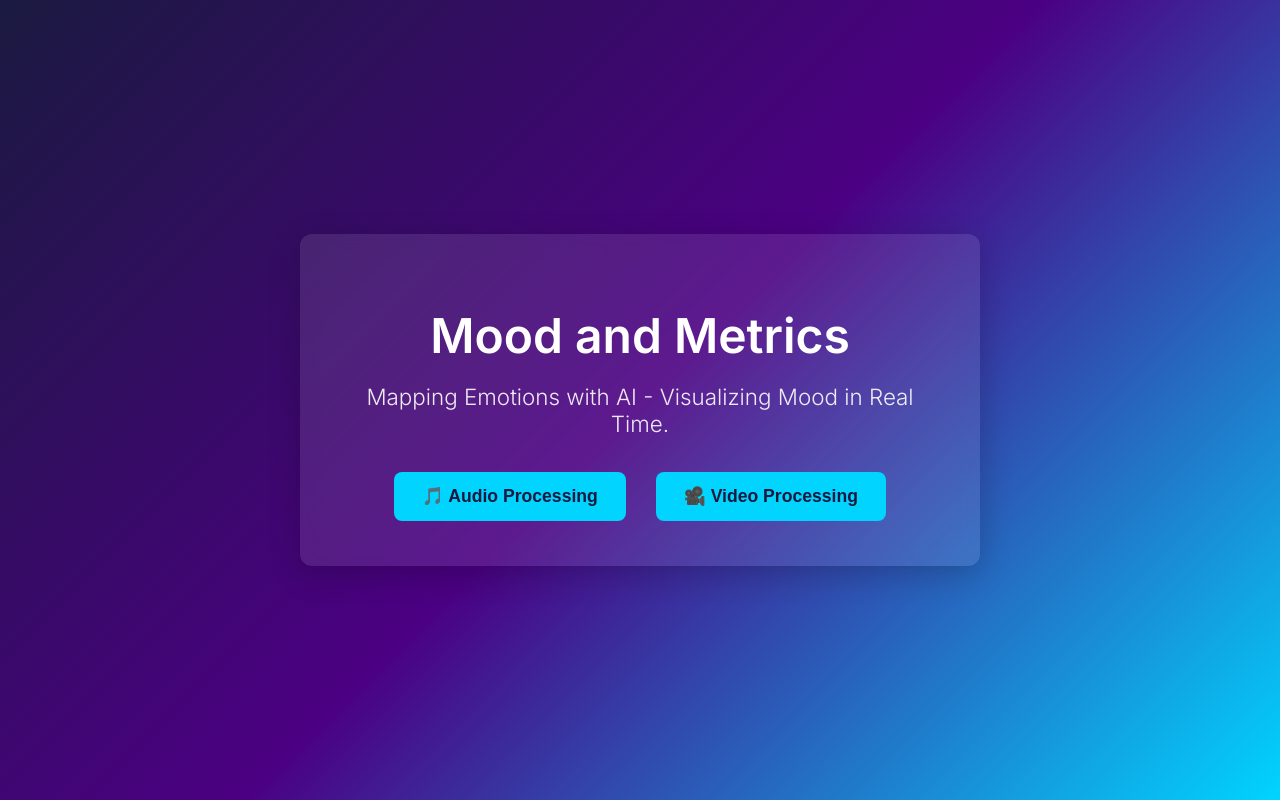
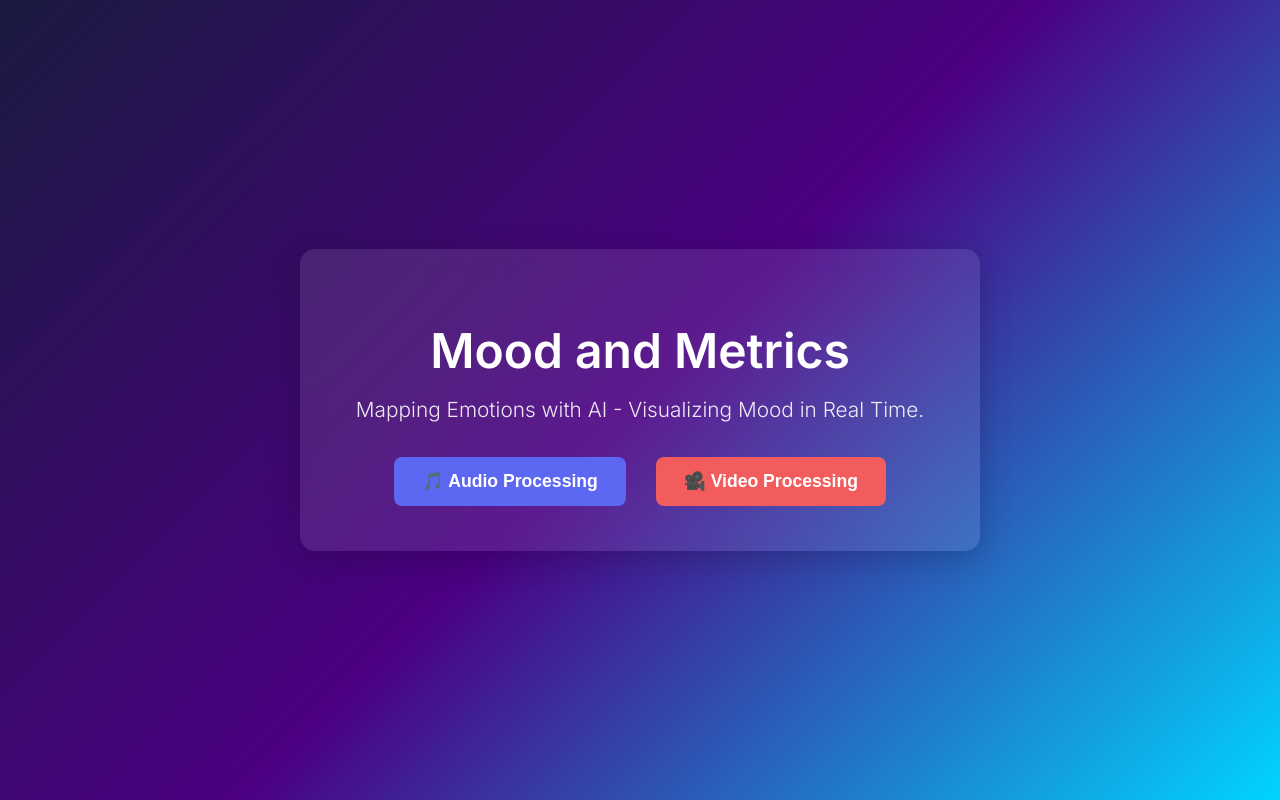
Before and after one commit to corey-shen/stress-level-audio-analysis, a React (Create React App) app in the folder client/: page / in a window 1280 px wide. Built offline with nearby package versions, Linux system fonts and the light colour scheme.

Commit message:
there is no whitespace around the landing page, the AudioProcessing component is not affected

```diff
--- a/client/src/components/LandingPage.css
+++ b/client/src/components/LandingPage.css
@@ -1,45 +1,62 @@
 /* Import Google Font */
 @import url('https://fonts.googleapis.com/css2?family=Inter:wght@300;600&display=swap');
 
-/* Main Container */
+/* Restrict styles to Landing Page only */
 .landing-container {
+  position: fixed; /* Ensures it covers the full screen without margins */
+  top: 0;
+  left: 0;
+  width: 100vw;
+  height: 100vh;
   display: flex;
   flex-direction: column;
   align-items: center;
+  justify-content: center;
   text-align: center;
-  background: rgba(255, 255, 255, 0.1); /* Subtle Glass Effect */
+  background: linear-gradient(135deg, #1a1a40, #4b0082, #00d4ff);
+  font-family: 'Inter', sans-serif;
+  color: white;
+}
+
+/* Inner Content */
+.landing-content {
+  background: rgba(255, 255, 255, 0.1); /* Subtle Glassmorphism effect */
   padding: 40px;
-  border-radius: 12px;
+  border-radius: 15px;
   box-shadow: 0 8px 32px rgba(0, 0, 0, 0.2);
-  backdrop-filter: blur(10px);
+  backdrop-filter: blur(12px);
   max-width: 600px;
   width: 90%;
+  text-align: center;
 }
 
 /* Title */
-.landing-container .landing-title {
+.landing-title {
   font-size: 3rem;
   font-weight: 700;
   margin-bottom: 15px;
+  color: white;
 }
 
 /* Tagline */
-.landing-container .landing-tagline {
-  font-size: 1.4rem;
+.landing-tagline {
+  font-size: 1.3rem;
   font-weight: 400;
+  opacity: 0.9;
+  color: white;
   margin-bottom: 30px;
-  opacity: 0.9;
 }
 
 /* Button Container */
-.landing-container .landing-buttons {
+.landing-buttons {
   display: flex;
   justify-content: center;
   gap: 20px;
+  margin-top: 20px;
 }
 
 /* Buttons */
-.landing-container .landing-button {
+.landing-button {
   background: #00d4ff;
   color: #1a1a40;
   font-size: 1.1rem;
@@ -48,32 +65,32 @@
   border: none;
   border-radius: 8px;
   cursor: pointer;
-  transition: all 0.3s ease-in-out;
   outline: none;
 }
 
-.landing-container .landing-button:hover {
+/* Hover Effect */
+.landing-button:hover {
   background: #4b0082;
   color: white;
-  transform: scale(1.1);
 }
 
-.landing-container .landing-title,
-.landing-container .landing-tagline {
-  color: white !important;
+/* Responsive Design */
+@media (max-width: 768px) {
+  .landing-content {
+    width: 90%;
+    padding: 30px;
+  }
+
+  .landing-title {
+    font-size: 2.5rem;
+  }
+
+  .landing-tagline {
+    font-size: 1.2rem;
+  }
+
+  .landing-button {
+    font-size: 1rem;
+    padding: 12px 24px;
+  }
 }
-
-/* Apply initial global styles to html, body, and root */
-html, body, #root {
-  width: 100%;
-  height: 100%;
-  background: linear-gradient(135deg, #1a1a40, #4b0082, #00d4ff);
-  display: flex;
-  justify-content: center;
-  align-items: center;
-  font-family: 'Inter', sans-serif;
-  color: white;
-  margin: 0;  /*Reset Margin*/
-  padding: 0; /*Reset padding*/
-  box-sizing: border-box;
-}
```
